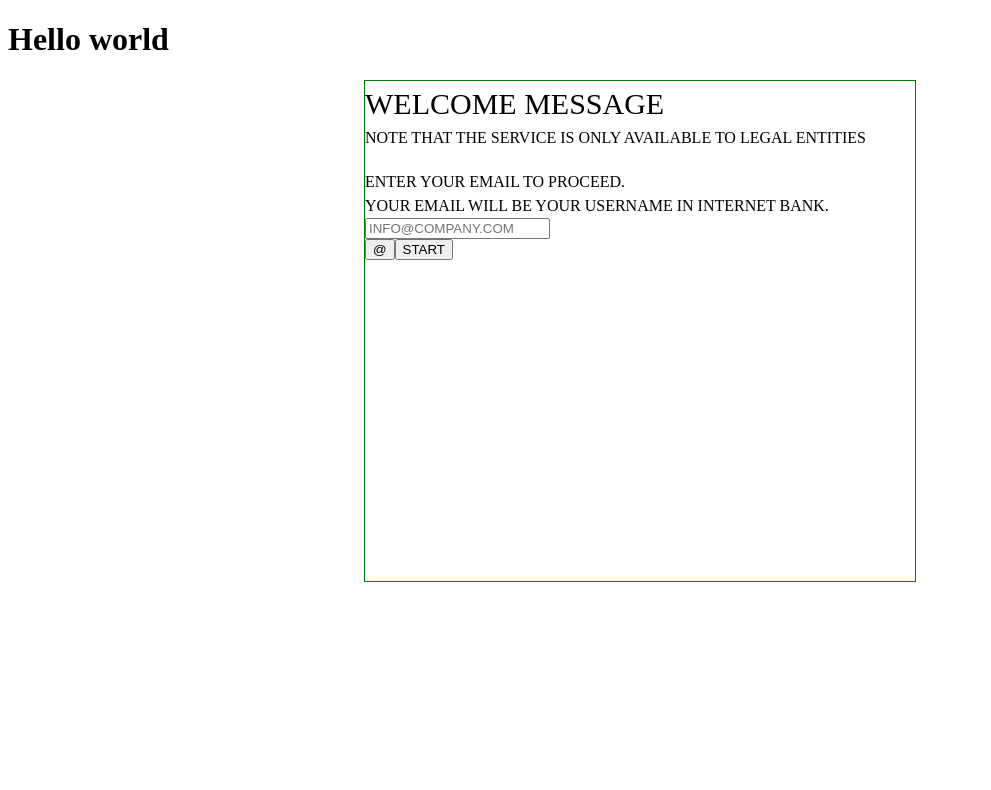
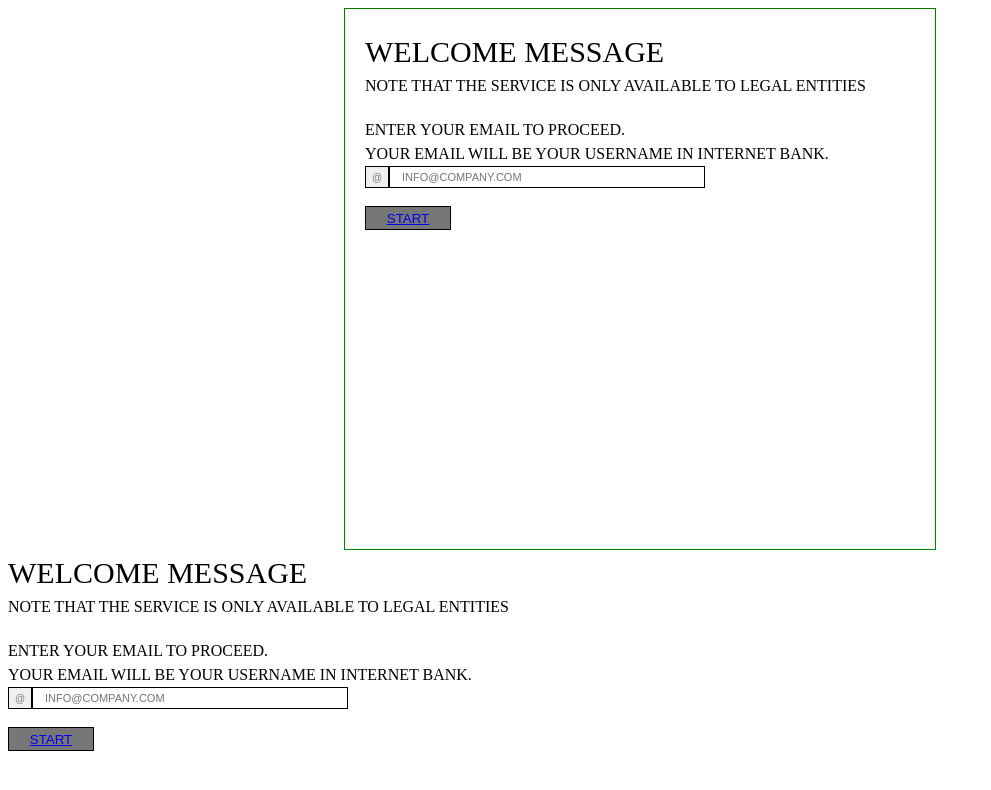
Before and after one commit to Metsuge/Angular, an Angular app: page / in a window 1280 px wide. Shown: the top 790 px of the page, without its empty margins (0-991 px from the left). Built offline with nearby package versions, Linux system fonts and the light colour scheme.

Commit message:
email validation done, adding routing

```diff
--- a/src/app/app-routing.module.ts
+++ b/src/app/app-routing.module.ts
@@ -1,7 +1,13 @@
 import { NgModule } from '@angular/core';
 import { RouterModule, Routes } from '@angular/router';
+import { WelcomeComponent } from './welcome/welcome.component';
+import { SecondPageComponent } from './second-page/second-page.component';
 
-const routes: Routes = [];
+const routes: Routes = [
+  {path:'', component: WelcomeComponent,
+    children: [{ path: 'secondPage',  component: SecondPageComponent }]
+  },
+ ];
 
 @NgModule({
   imports: [RouterModule.forRoot(routes)],
--- a/src/app/app.component.html
+++ b/src/app/app.component.html
@@ -1,6 +1,8 @@
-<h1>Hello world</h1>
-<div id='main-div'>
-	<app-welcome></app-welcome>
+<router-outlet>
 
 
-</div>
+  <div id='main-div'>
+    <app-welcome></app-welcome>
+  </div>
+
+</router-outlet>
--- a/src/app/app.component.scss
+++ b/src/app/app.component.scss
@@ -4,4 +4,5 @@
   width:100%;
   height:500px;
   max-width:550px;
+  padding: 20px;
 }
--- a/src/app/app.module.ts
+++ b/src/app/app.module.ts
@@ -7,11 +7,13 @@ import { AppComponent } from './app.component';
 import { WelcomeComponent } from './welcome/welcome.component';
 
 import { FormsModule } from '@angular/forms';
+import { SecondPageComponent } from './second-page/second-page.component';
 
 @NgModule({
   declarations: [
     AppComponent,
-    WelcomeComponent
+    WelcomeComponent,
+    SecondPageComponent
   ],
   imports: [
     BrowserModule,
--- /dev/null
+++ b/src/app/second-page/second-page.component.html
@@ -0,0 +1 @@
+<h1>Second Page!</h1>
--- /dev/null
+++ b/src/app/second-page/second-page.component.ts
@@ -0,0 +1,15 @@
+import { Component, OnInit } from '@angular/core';
+
+@Component({
+  selector: 'app-second-page',
+  templateUrl: './second-page.component.html',
+  styleUrls: ['./second-page.component.scss']
+})
+export class SecondPageComponent implements OnInit {
+
+  constructor() { }
+
+  ngOnInit(): void {
+  }
+
+}
--- a/src/app/welcome/welcome.component.html
+++ b/src/app/welcome/welcome.component.html
@@ -3,12 +3,19 @@
 <div id='proceed' class='text'>Enter your email to proceed. <br> Your email will be your username in internet bank.</div>
 
 <div>
-  <form #emailForm="ngForm" (ngSubmit)="onSubmit(emailForm.value)" >
+  <form id="email-form" #emailForm="ngForm" (ngSubmit)="onSubmit(emailForm.value)" >
   <div>
-    <input [(ngModel)]="email" name="email" id="email"  required type="email" class='form-control' placeholder="INFO@COMPANY.COM">
+    <input [(ngModel)]="email" email name="email" id="email" #emailId="ngModel" type="email" class='form-control' placeholder="INFO@COMPANY.COM" required>
+    <div class="error-msg" *ngIf="emailForm.submitted && (emailId.errors?.['email'] )">
+      Enter a valid email address
+    </div>
+
+    <div class="error-msg" *ngIf="(emailForm.submitted  && emailId.errors?.['required'])">
+      Enter address is required
+    </div>
 
   </div>
-  <button type="button" class="email-sign">@</button>
-  <button type="submit" class="button-submit">START</button>
+  <button type="button" id="email-sign">@</button>
+  <button type="submit" id="button-submit"><a routerLink="secondPage">START</a></button>
 </form>
 </div>
--- a/src/app/welcome/welcome.component.scss
+++ b/src/app/welcome/welcome.component.scss
@@ -11,3 +11,46 @@ font-size: 30px;
   text-transform: uppercase;
   line-height: 1.5;
 }
+
+#email-form{
+position: relative;
+  #email{
+    position: absolute;
+    width: 300px;
+    height: 18px;
+    font-size: 11px;
+    padding-left: 12px;
+    margin-left: 24px;
+    position: absolute;
+    border: 1px solid black;
+  }
+
+    #email-sign{
+      position: absolute;
+      top: 0;
+      border-radius: 0;
+      border-style: none;
+      border: 1px solid black;
+      height: 22px;
+      width: 24px;
+      font-size: 10px;
+      color: gray;
+    }
+
+    #button-submit{
+      position: absolute;
+      top: 40px;
+      background-color:#777;
+      border: 1px solid black;
+      color:white;
+      width: 86px;
+      height: 24px;
+
+    }
+
+}
+
+.error-msg{
+  position: relative;
+  top: 22px;
+}
--- a/src/app/welcome/welcome.component.ts
+++ b/src/app/welcome/welcome.component.ts
@@ -11,11 +11,16 @@ import {FormGroup} from '@angular/forms';
 export class WelcomeComponent implements OnInit {
   email: string = '';
   constructor(){}
+
+  emailPattern = '@'
   ngOnInit():void{
 
   }
 
   onSubmit(x:any){
-    console.log(x)
+    console.log(x);
+    console.log(x.email.match(this.emailPattern));
+
+
   }
 }
```
Also changed, not shown: src/app/second-page/second-page.component.scss (added), 1 other file (tests, documents, lock files or other folders).
